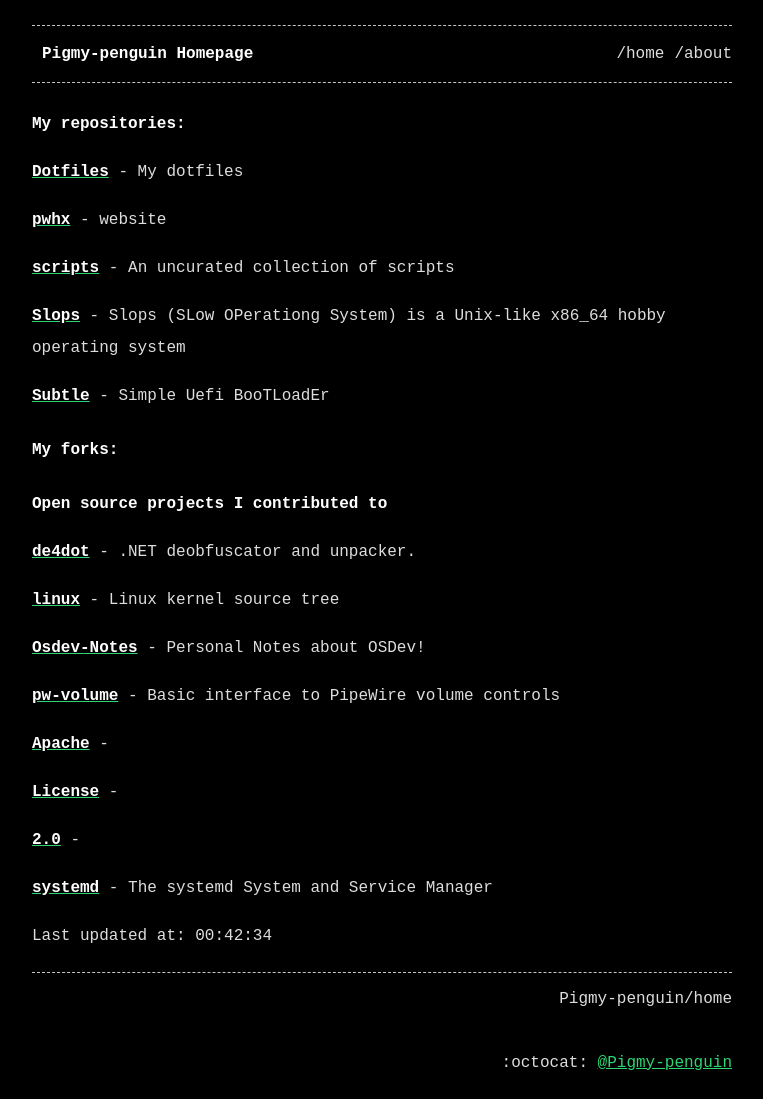
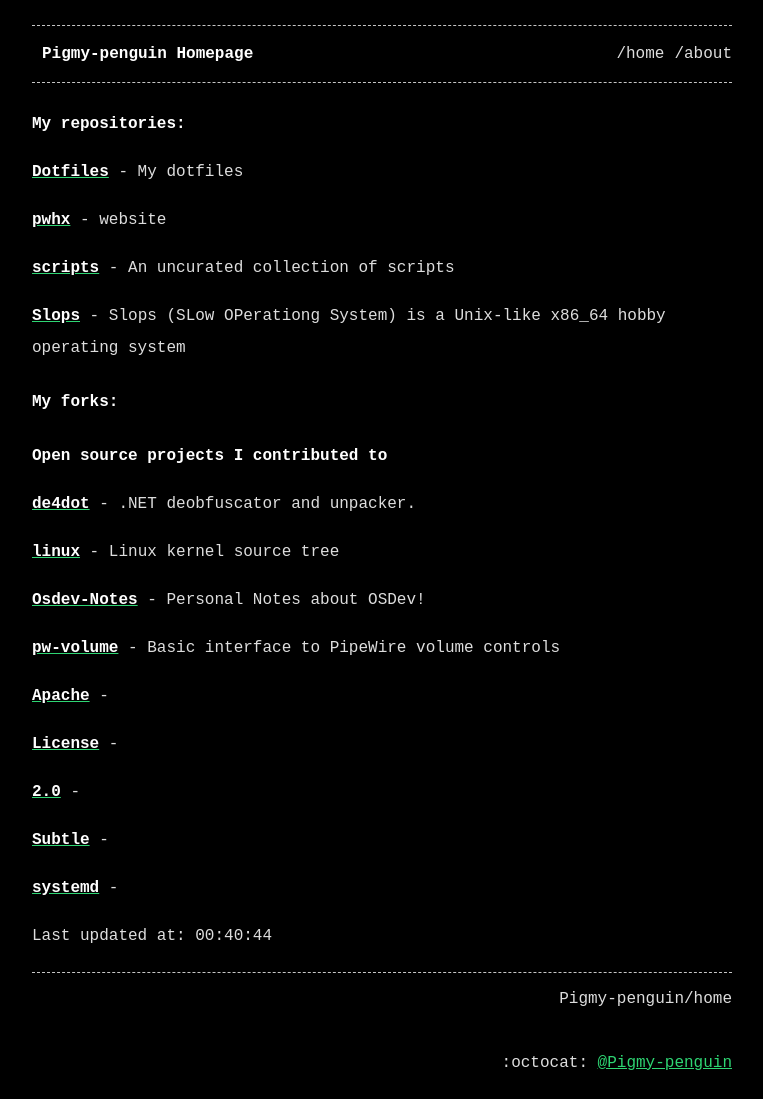
Before and after one commit to Pigmy-penguin/Pigmy-penguin.github.io, a Jekyll site: the page built from index.md, in a window 1280 px wide. Shown: the whole page, without its empty margins (258-1021 px from the left). Built offline with Jekyll 4.4.1, drawn with Linux system fonts in a browser that asks for light colours.

Commit message:
Auto updating the website

```diff
--- a/index.md
+++ b/index.md
@@ -14,8 +14,6 @@ title: Pigmy-penguin Homepage
 [**scripts**](https://github.com/Pigmy-penguin/scripts) - An uncurated collection of scripts
 
 [**Slops**](https://github.com/Pigmy-penguin/Slops) - Slops (SLow OPerationg System) is a Unix-like x86_64 hobby operating system
-
-[**Subtle**](https://github.com/Pigmy-penguin/Subtle) - Simple Uefi BooTLoadEr
 
 ## My forks:
 ### Open source projects I contributed to
@@ -34,7 +32,9 @@ title: Pigmy-penguin Homepage
 
 [**2.0**](https://github.com/Pigmy-penguin/2.0) -
 
-[**systemd**](https://github.com/Pigmy-penguin/systemd) - The systemd System and Service Manager
+[**Subtle**](https://github.com/Pigmy-penguin/Subtle) -
+
+[**systemd**](https://github.com/Pigmy-penguin/systemd) -
 
 
-Last updated at: 00:42:34
+Last updated at: 00:40:44
```
Also changed, not shown: 2 other files.
